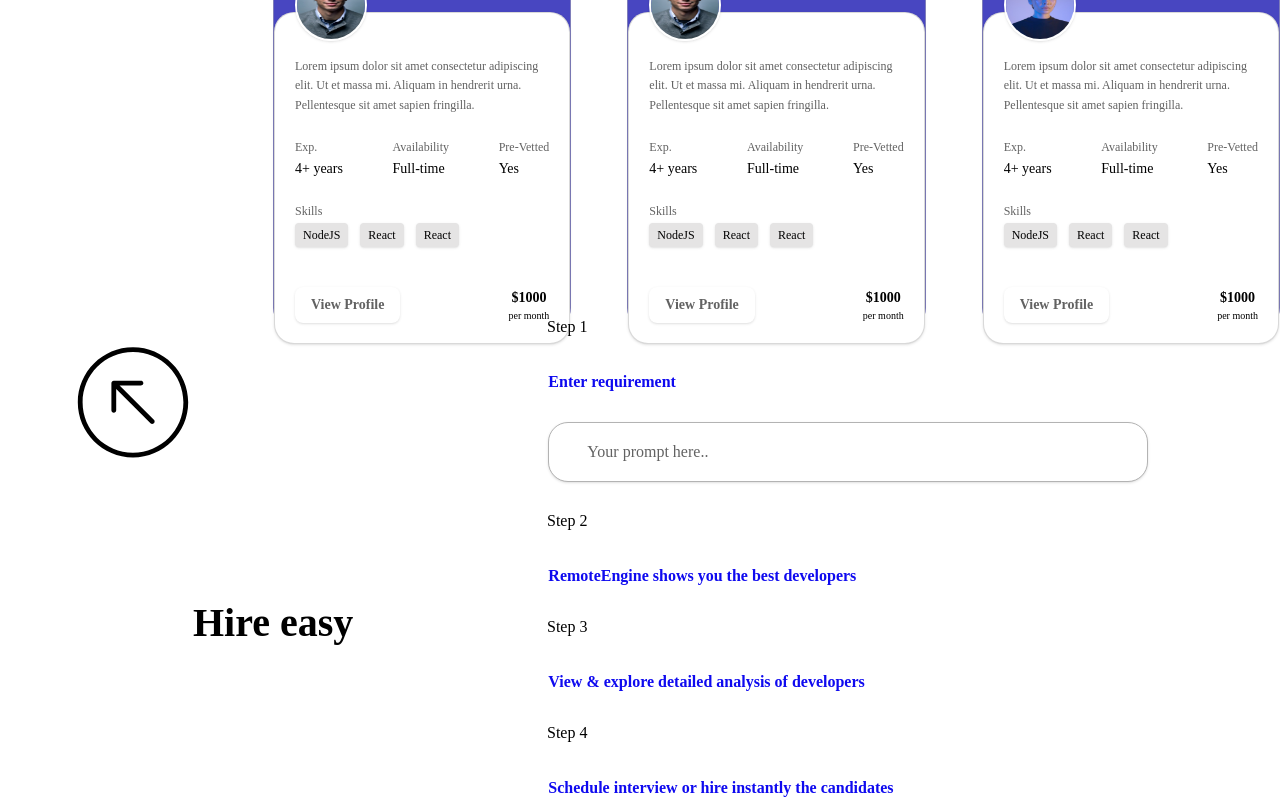
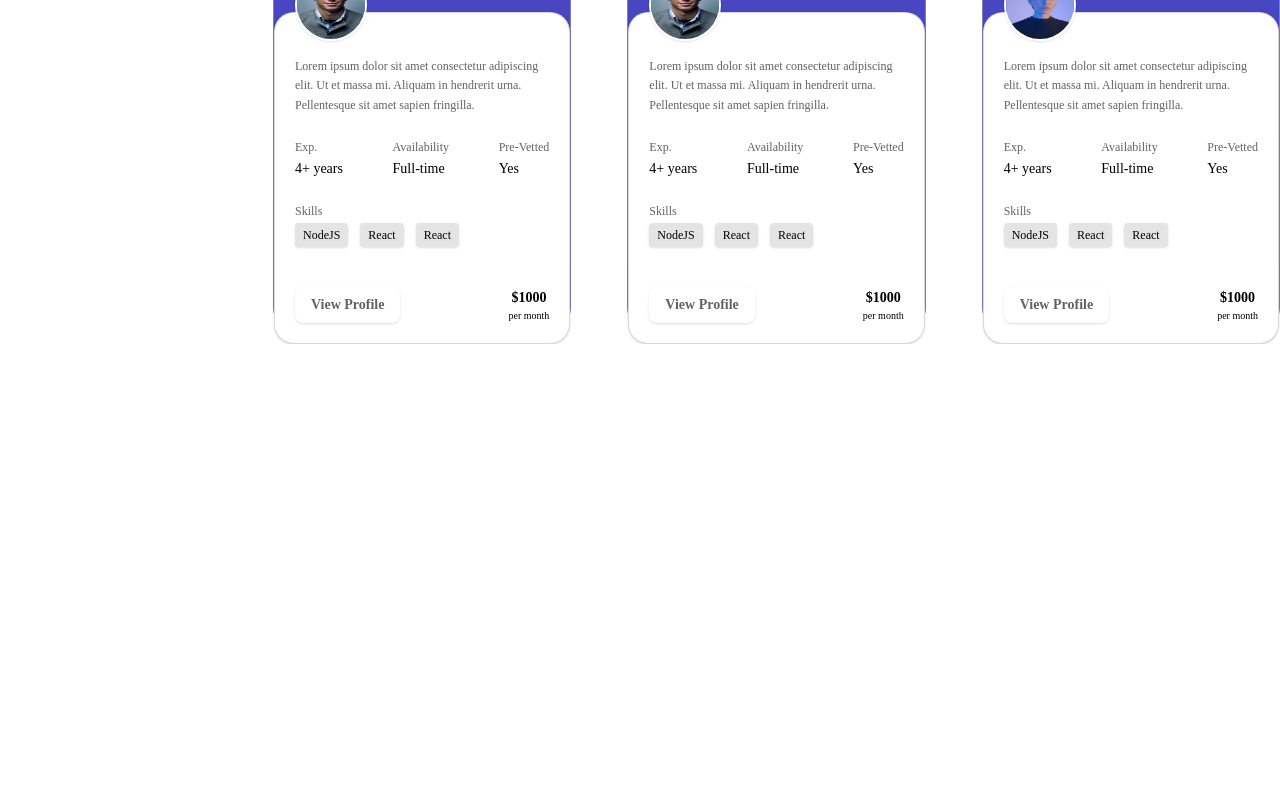
Before and after one commit to harshrajgithub1/remoteengine, a Next.js app: page / in a window 1280 px wide. Shown: the part 2449-3249 px from the top of the page. After the commit the page ends 2793 px from the top, so only its background shows below. Built offline with nearby package versions, Linux system fonts and the light colour scheme.

Commit message:
hiredemo

```diff
--- a/app/page.js
+++ b/app/page.js
@@ -5,7 +5,7 @@ import Image from "next/image";
 import Header from "./components/Header";
 import HireEasy from "./components/HireEasy";
 import Hiring from "./components/hiring";
-import HireDemo from "./components/hireDemo";
+// import HireDemo from "./components/hireDemo";
 
 export default function Home() {
   return (
@@ -22,7 +22,7 @@ export default function Home() {
 
           <HireEasy/>
           <Carousel/>
-        <HireDemo/>
+        {/* <HireDemo/>  */}
 
 
       </div>
```
